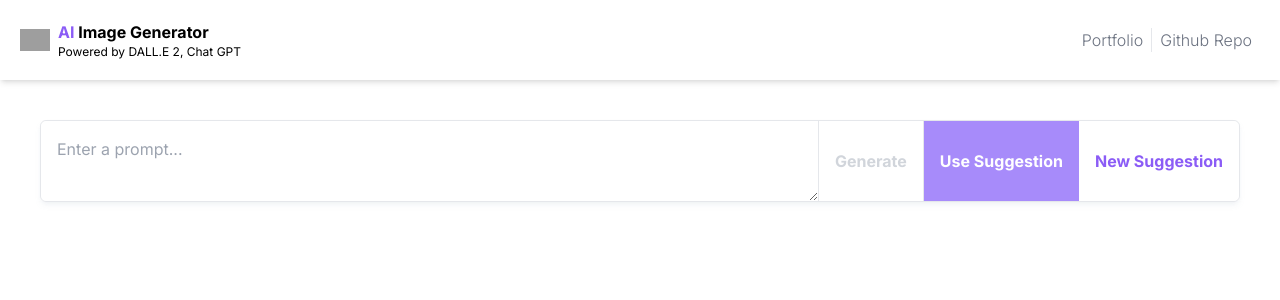
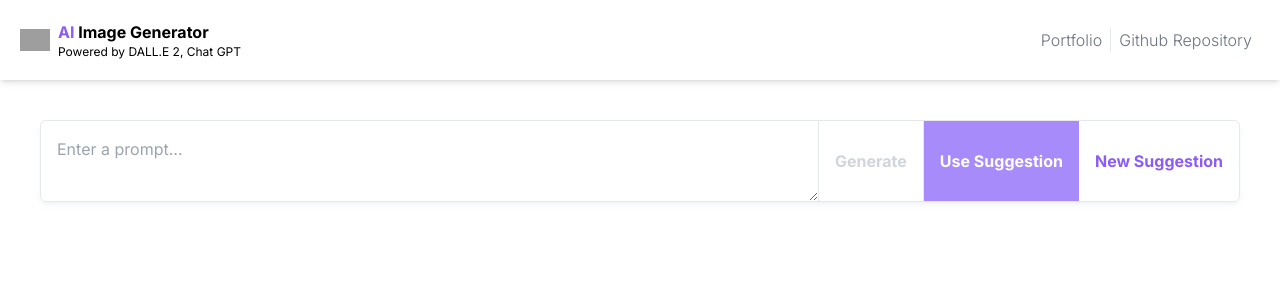
Before and after one commit to victor-praise/AI-image-generator, a Next.js app: page / in a window 1280 px wide. Shown: the top 300 px of the page. Built offline with nearby package versions, Linux system fonts and the light colour scheme; no server answers; grey boxes are pictures that could not be loaded.

Commit message:
complete

```diff
--- a/components/header.tsx
+++ b/components/header.tsx
@@ -33,7 +33,7 @@ function header() {
           href="https://github.com/victor-praise/AI-image-generator"
           className="px-2 font-light"
         >
-          Github Repo
+          Github Repository
         </Link>
         </div>
     </header>
```
